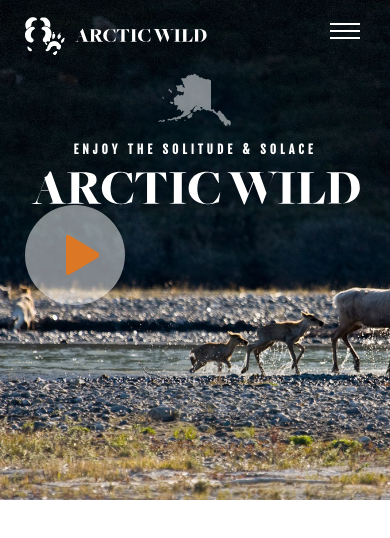
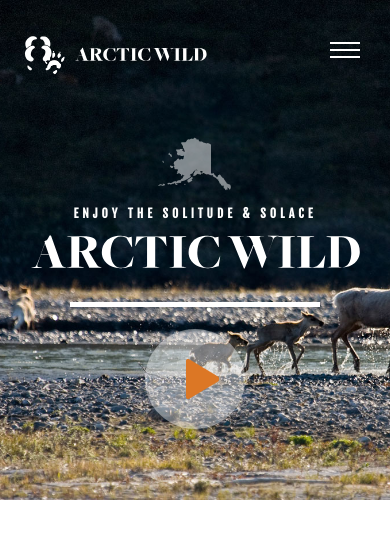
Before and after one commit to joeparsley/arctic-wild, a plain HTML site: page index.html in a window 390 px wide. Drawn offline with Linux system fonts and the light colour scheme.

Commit message:
finished styling for header on mobile

```diff
--- a/index.html
+++ b/index.html
@@ -35,6 +35,7 @@
           <img src="img/arctic-wordmark3.svg" alt="Arctic Wild wordmark" />
         </div>
         <div class="divider">
+          <span></span>
         </div>
         <div class="play-btn">
           <img src="img/icons/play.png" alt="play" />
--- a/scss/components/_hero-text.scss
+++ b/scss/components/_hero-text.scss
@@ -6,48 +6,60 @@
   align-content: center;
   color: white;
   font-family: $second-title;
+  margin-top: 45px;
+
   > img:first-child {
     width: 80px;
     align-self: center;
   }
+
   h2 {
-    // text-align: center;
     align-self: center;
     text-transform: uppercase;
     font-size: 12px;
     line-height: 20px;
     letter-spacing: 4px;
   }
+
   .wordmark {
     display: flex;
     flex-wrap: wrap;
     align-self: center;
     justify-content: center;
     padding-top: 10px;
+
     img {
       height: 35px;
     }
   }
 
   .divider{
+    margin-top: 10px;
+    display: flex;
+    flex-direction: column;
+    justify-content: center;
+    align-self: center;
+    @include size(250px 50px);
 
+    span {
+      display: inline-block;
+      @include size(100% 5px);
+      background-color: white;
+    }
   }
 
-
   .play-btn {
-    // border: 2px solid red;
+    align-self: center;
     @include size(100px 100px);
     border-radius: 50%;
-    background-color: rgba(256, 256, 256, 0.5);
+    background-color: rgba(256, 256, 256, 0.4);
     display: flex;
     justify-content: center;
     align-items: center;
-
 
     img {
       margin-left: 15px;
       @include size(33.3px 40px);
     }
-
   }
 }
--- a/scss/layout/_header.scss
+++ b/scss/layout/_header.scss
@@ -4,8 +4,5 @@ header {
   background-repeat: no-repeat;
   background-size: cover;
   background-position: center;
-  padding: 16px 25px;
-  // display: flex;
-  // flex-direction: column;
-  // justify-content: space-around;
+  padding: 35px 25px;
 }
```
Also changed, not shown: css/main.css, 1 other file.
